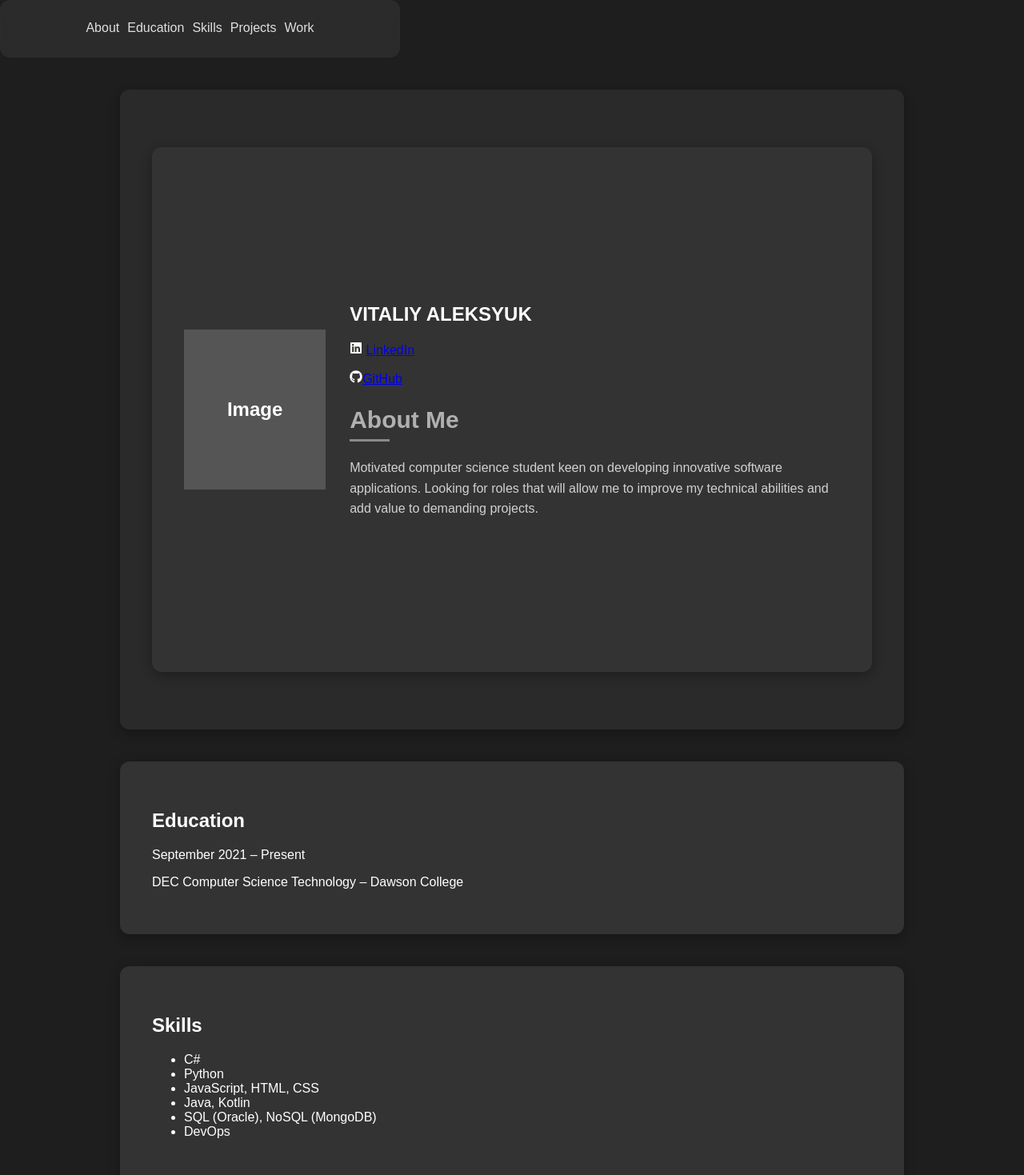
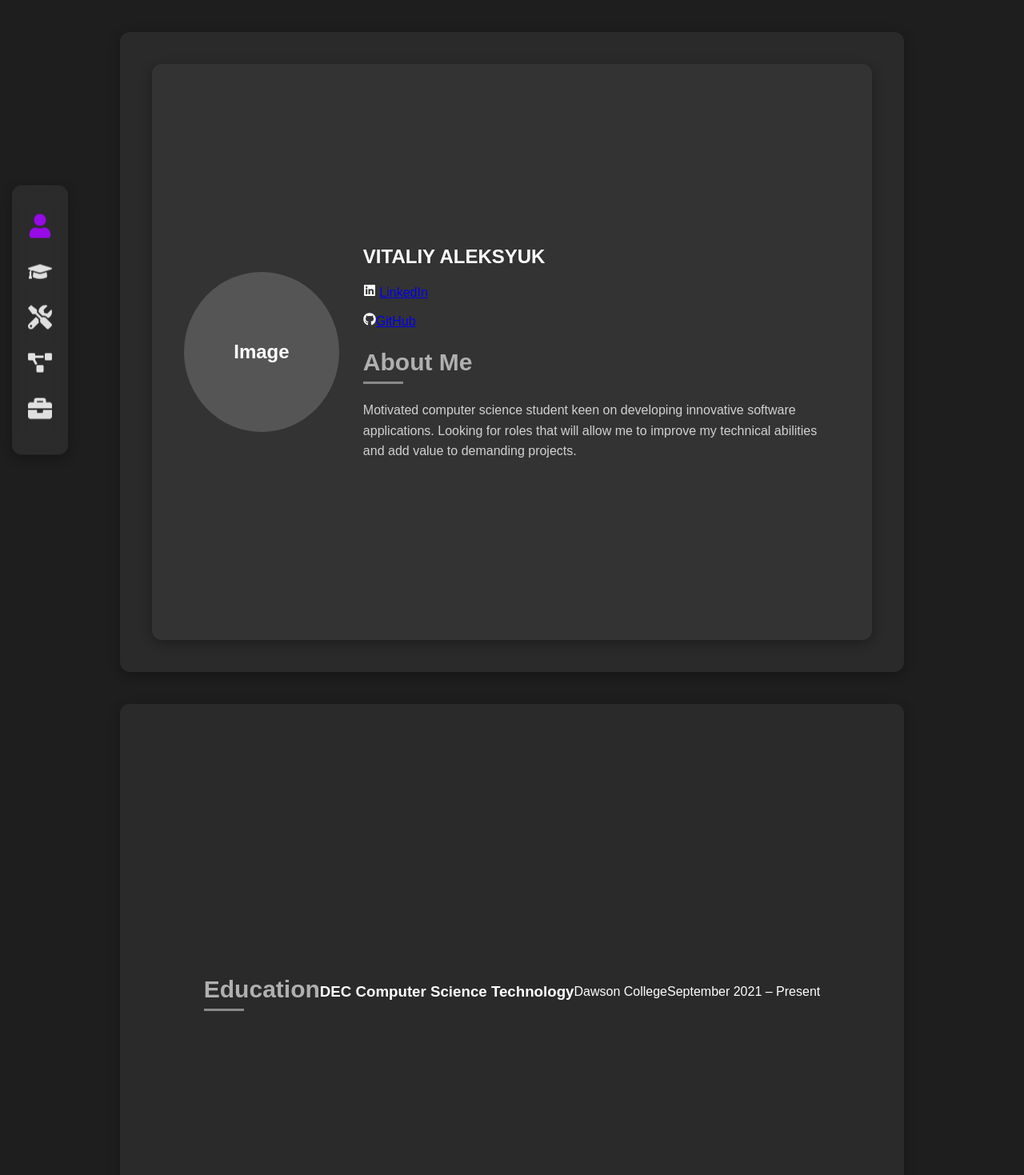
Before and after one commit to JustMeNova/vitaliy-portfolio, a React (Create React App) app: page / in a window 1280 px wide. Shown: the top 1469 px of the page at 80% size. Built offline with nearby package versions, Linux system fonts and the light colour scheme.

Commit message:
Spun up basic react webpage

```diff
--- a/src/components/Education.js
+++ b/src/components/Education.js
@@ -1,9 +1,10 @@
 const Education = () => {
   return (
-    <section id="education" className="education">
-      <h2>Education</h2>
+    <section id="education" className="education education-box">
+      <h2 className="section-title">Education</h2>
+      <h3>DEC Computer Science Technology</h3>
+      <p>Dawson College</p>
       <p>September 2021 – Present</p>
-      <p>DEC Computer Science Technology – Dawson College</p>
     </section>
   );
 };
--- a/src/components/Header.js
+++ b/src/components/Header.js
@@ -1,21 +1,61 @@
-import React from 'react';
-import { FaPhone, FaEnvelope, FaGithub, FaLinkedin } from 'react-icons/fa';
+import React, { useState, useEffect } from 'react';
+import { FaUser, FaGraduationCap, FaTools, FaProjectDiagram, FaBriefcase } from 'react-icons/fa';
 import '../styles/global.css';
 
 const Header = () => {
+  const [activeSection, setActiveSection] = useState('');
+
+  // Function to handle section scrolling and active highlighting
+  const handleScroll = () => {
+    const sections = document.querySelectorAll('section');
+    let currentSection = '';
+    sections.forEach((section) => {
+      const sectionTop = section.offsetTop;
+      if (window.scrollY >= sectionTop - 50) {
+        currentSection = section.getAttribute('id');
+      }
+    });
+    setActiveSection(currentSection);
+  };
+
+  useEffect(() => {
+    window.addEventListener('scroll', handleScroll);
+    return () => {
+      window.removeEventListener('scroll', handleScroll);
+    };
+  }, []);
+
   return (
     <header className="header">
-      <div className="container">
-        <nav className="navbar">
-          <ul className="nav-links">
-            <li><a href="#about">About</a></li>
-            <li><a href="#education">Education</a></li>
-            <li><a href="#skills">Skills</a></li>
-            <li><a href="#projects">Projects</a></li>
-            <li><a href="#work">Work</a></li>
-          </ul>
+      <nav className="navbar">
+        <ul className="nav-links">
+          <li>
+            <a href="#about" className={activeSection === 'about' ? 'active' : ''}>
+              <FaUser />
+            </a>
+          </li>
+          <li>
+            <a href="#education" className={activeSection === 'education' ? 'active' : ''}>
+              <FaGraduationCap />
+            </a>
+          </li>
+          <li>
+            <a href="#skills" className={activeSection === 'skills' ? 'active' : ''}>
+              <FaTools />
+            </a>
+          </li>
+          <li>
+            <a href="#projects" className={activeSection === 'projects' ? 'active' : ''}>
+              <FaProjectDiagram />
+            </a>
+          </li>
+          <li>
+            <a href="#work" className={activeSection === 'work' ? 'active' : ''}>
+              <FaBriefcase />
+            </a>
+          </li>
+        </ul>
       </nav>
-      </div>
     </header>
   );
 };
--- a/src/components/Projects.js
+++ b/src/components/Projects.js
@@ -1,7 +1,7 @@
 const Projects = () => {
   return (
-    <section id="projects" className="projects">
-      <h2>Projects</h2>
+    <section id="projects" className="projects projects-box">
+      <h2 className="section-title">Projects</h2>
       <div className="project">
         <h3>Course Manager Web App</h3>
         <p>Developed using Python Flask, Jinja, and Git.</p>
--- a/src/components/Skills.js
+++ b/src/components/Skills.js
@@ -1,7 +1,7 @@
 const Skills = () => {
   return (
-    <section id="skills" className="skills">
-      <h2>Skills</h2>
+    <section id="skills" className="skills skills-box">
+      <h2 className="section-title">Skills</h2>
       <ul>
         <li>C#</li>
         <li>Python</li>
--- a/src/components/Work.js
+++ b/src/components/Work.js
@@ -1,7 +1,7 @@
 const Work = () => {
   return (
-    <section id="work" className="work">
-      <h2>Work Experience</h2>
+    <section id="work" className="work work-box">
+      <h2 className="section-title">Work Experience</h2>
       <h3>Bank Of Montreal – Customer Service Representative</h3>
       <p>January 2024 – Present</p>
       <ul>
--- a/src/styles/global.css
+++ b/src/styles/global.css
@@ -1,6 +1,6 @@
 body {
-  font-family: 'Arial', sans-serif;
-  margin: 0;
+  font-family: 'Poppins', sans-serif;
+    margin: 0;
   padding: 0;
   background-color: #1e1e1e;
   color: #fff;
@@ -8,69 +8,57 @@ body {
 
 .header {
   display: flex;
+  flex-direction: column;
   justify-content: center;
   align-items: center;
-  position: sticky;
-  top: 0;
-  width: 100%;
+  position: fixed;
+  left: 15px;
+  top: 50%;
+  transform: translateY(-50%);
   background-color: rgba(45, 45, 45, 0.9);
   backdrop-filter: blur(10px);
-  padding: 10px 0;
+  padding: 20px;
   z-index: 1000;
-  text-align: center;
   border-radius: 12px;
-  max-width: 500px;
+  box-shadow: 0px 4px 15px rgba(0, 0, 0, 0.3);
 }
 
 .navbar {
   display: flex;
-  flex-direction: row;
+  flex-direction: column;
   align-items: center;
-  margin: 0 auto;
-
-}
-
-.nav-brand {
-  font-size: 20px;
-  font-weight: bold;
-  color: #b0b0b0;
 }
 
 .nav-links {
   list-style: none;
   display: flex;
-  flex-direction: row;
-  gap: 10px;
-  padding-left: 0px
+  flex-direction: column;
+  gap: 20px;
+  padding-left: 0px;
 }
 
 .nav-links li a {
   text-decoration: none;
   color: #e0e0e0;
-  font-size: 16px;
+  font-size: 30px;
   position: relative;
   transition: color 0.3s ease;
 }
 
-.nav-links li a::after {
-  content: '';
-  display: block;
-  width: 0;
-  height: 2px;
-  background: #b0b0b0;
-  transition: width 0.3s ease;
+.nav-links li a:hover,
+.nav-links li a.active {
+  color: #960be6;
 }
 
-.nav-links li a:hover::after,
-.nav-links li a.active::after {
-  width: 100%;
-}
-
-.about {
+.about,
+.education,
+.skills,
+.projects,
+.work {
   display: flex;
   justify-content: center;
   align-items: center;
-  height: 90vh;
+  min-height: 80vh;
   background-color: #2a2a2a;
 }
 
@@ -78,7 +66,7 @@ body {
   background: #333;
   padding: 40px;
   border-radius: 12px;
-  height: 80%;
+  height: 80vh;
   box-shadow: 0px 4px 15px rgba(0, 0, 0, 0.3);
   max-width: 900px;
   text-align: left;
@@ -88,8 +76,9 @@ body {
 }
 
 .about-box .profile-placeholder {
-  width: 400px;
+  width: 450px;
   height: 200px;
+  border-radius: 50%;
   background: #555;
   display: flex;
   align-items: center;
@@ -98,7 +87,6 @@ body {
   font-size: 24px;
   font-weight: bold;
 }
-
 
 .section-title {
   font-size: 30px;
@@ -150,18 +138,6 @@ html {
   scroll-behavior: smooth;
 }
 
-.active-section::before {
-  content: '';
-  position: absolute;
-  left: -20px;
-  top: 50%;
-  transform: translateY(-50%);
-  width: 20px;
-  height: 20px;
-  background: #8a8a8a;
-  border-radius: 50%;
-}
-
 @media (max-width: 768px) {
   .navbar {
     flex-direction: column;
@@ -172,13 +148,21 @@ html {
     gap: 15px;
   }
 
-  .about {
+  .about,
+  .education,
+  .skills,
+  .projects,
+  .work {
     height: auto;
-    padding: 60px 20px;
+    padding: 40px 15px;
   }
 
-  .about-box {
-    flex-direction: column;
+  .about-box,
+  .education-box,
+  .skills-box,
+  .projects-box,
+  .work-box {
+    width: 100%;
     text-align: center;
   }
 }
```
